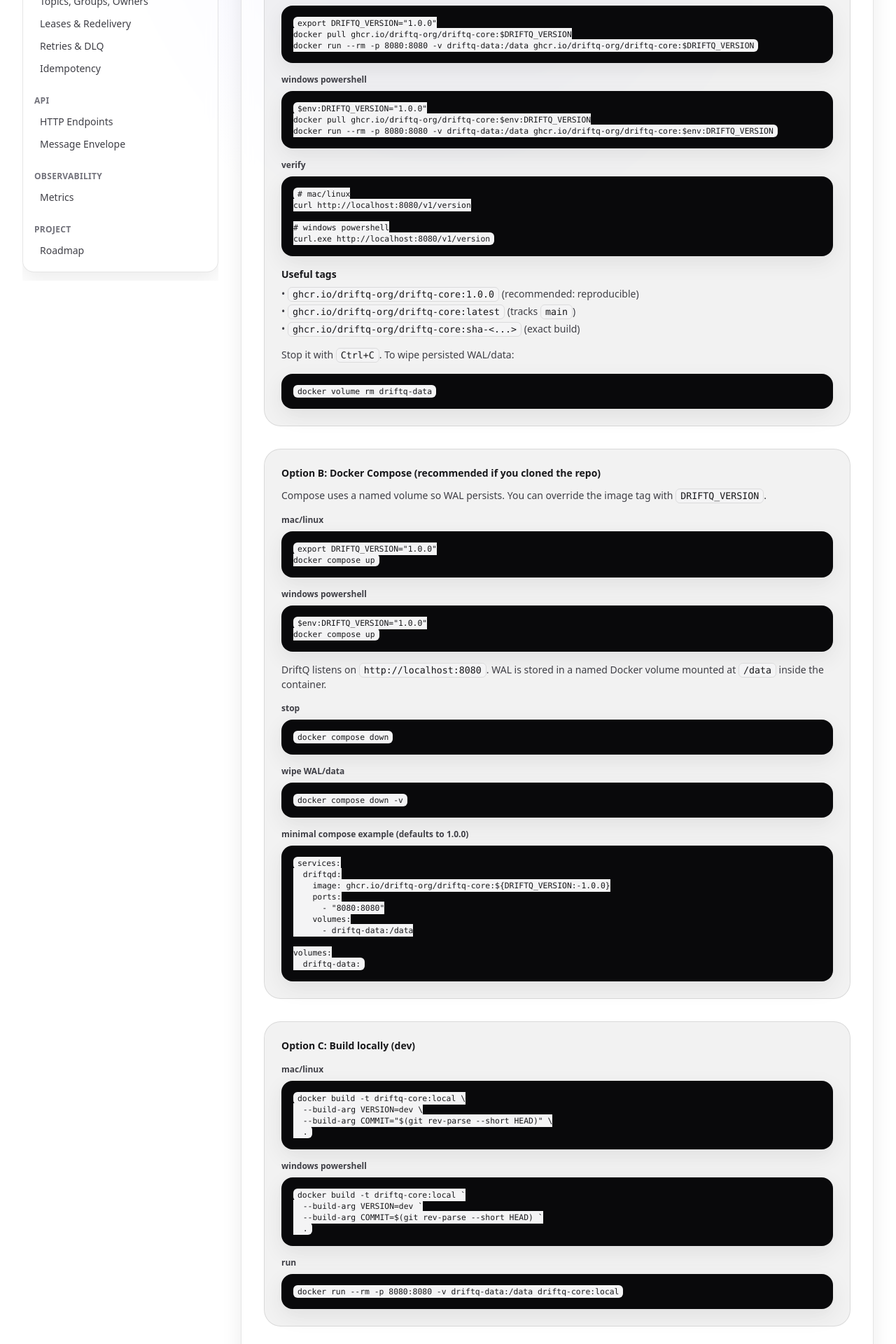
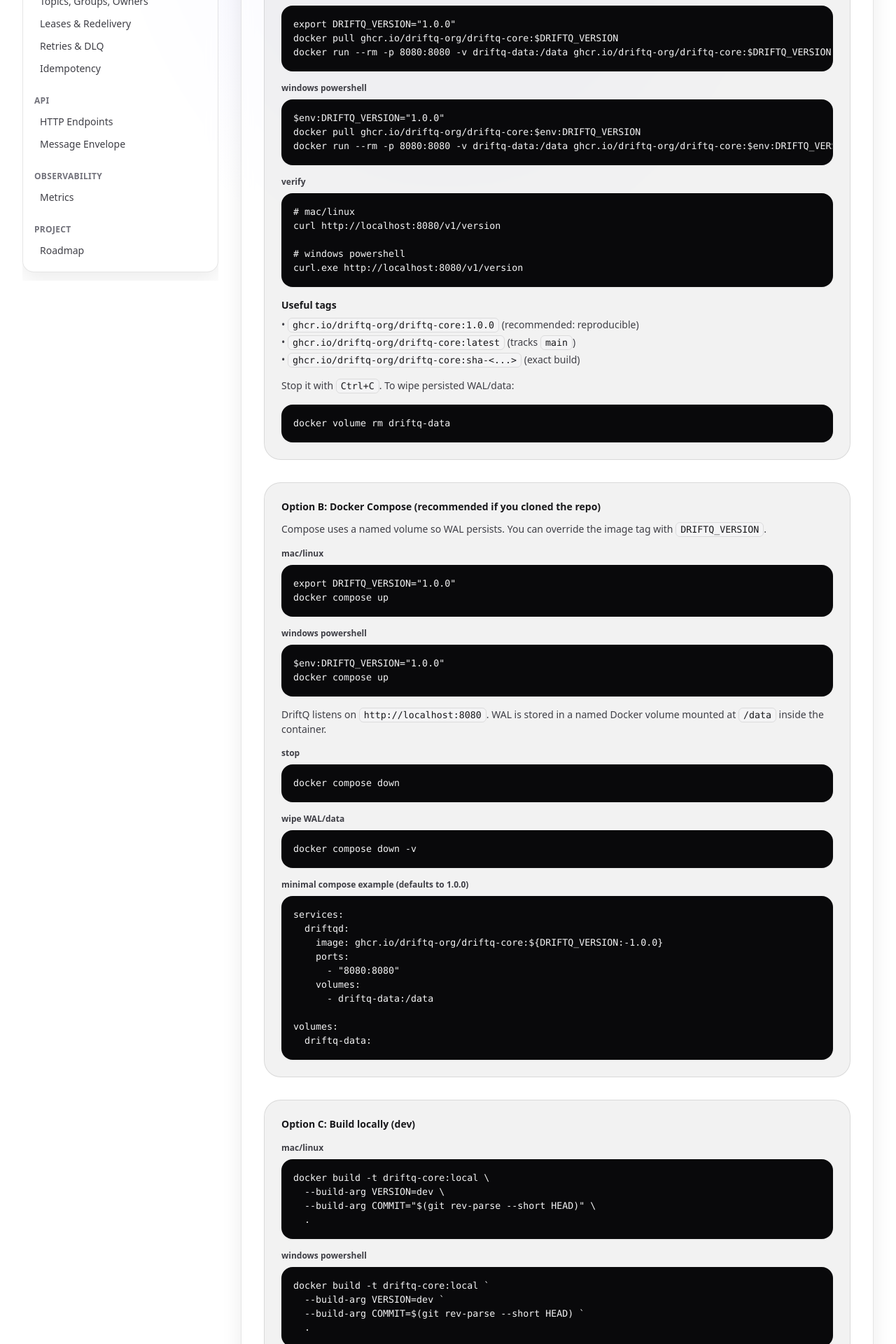
Before and after one commit to driftq-org/driftq-site, a Next.js app: page /docs/run-locally in a window 1280 px wide. Shown: the part 400-2320 px from the top of the page at 70% size. Built offline with nearby package versions, Linux system fonts and the light colour scheme.

Commit message:
Fix run locally code blocks in light theme

```diff
--- a/app/docs/run-locally/page.tsx
+++ b/app/docs/run-locally/page.tsx
@@ -1,11 +1,29 @@
 import DocsShell from "@/components/docs/DocsShell";
-import { Code, CodeSpan } from "@/components/docs/DocsUI";
+import { CodeSpan } from "@/components/docs/DocsUI";
 
 const IMAGE = "ghcr.io/driftq-org/driftq-core";
 const DEFAULT_VERSION = "1.0.0";
+const cardCls = "rounded-3xl border border-black/10 bg-black/5 p-6 dark:border-white/10 dark:bg-white/5";
+
+
+const BlockCode = ({ children }: { children: string }) => (
+  <pre
+    className={[
+      "overflow-x-auto rounded-2xl px-4 py-3 font-mono text-xs leading-relaxed shadow-sm sm:text-sm",
+      "!bg-zinc-950 !text-zinc-100",
+      // nuke any global/light-theme code styling
+      "[&_code]:block [&_code]:w-full [&_code]:whitespace-pre",
+      "[&_code]:!bg-transparent [&_code]:!p-0 [&_code]:!m-0 [&_code]:!text-inherit",
+      // extra safety if any highlighter wraps spans
+      "[&_span]:!bg-transparent"
+    ].join(" ")}
+  >
+    <code>{children}</code>
+  </pre>
+);
 
 const RunLocallyPage = () => (
-  <DocsShell currentPath="/docs/run-locally">
+  <DocsShell currentPath="/docs/run-locally/">
     <div className="not-prose">
       <div className="space-y-8">
         <div className="space-y-3">
@@ -19,7 +37,7 @@
           </p>
         </div>
 
-        <div className="rounded-3xl border border-black/10 bg-black/5 p-6 dark:border-white/10 dark:bg-white/5">
+        <div className={cardCls}>
           <div className="text-sm font-semibold text-zinc-900 dark:text-zinc-100">
             Option A (recommended): Pull from GHCR and run
           </div>
@@ -32,33 +50,39 @@
           <div className="mt-4 space-y-4">
             <div>
               <div className="mb-2 text-xs font-semibold text-zinc-700 dark:text-zinc-300">mac/linux</div>
-              <Code>{`export DRIFTQ_VERSION="${DEFAULT_VERSION}"
+              <BlockCode>{`export DRIFTQ_VERSION="${DEFAULT_VERSION}"
 docker pull ${IMAGE}:$DRIFTQ_VERSION
-docker run --rm -p 8080:8080 -v driftq-data:/data ${IMAGE}:$DRIFTQ_VERSION`}</Code>
+docker run --rm -p 8080:8080 -v driftq-data:/data ${IMAGE}:$DRIFTQ_VERSION`}</BlockCode>
             </div>
 
             <div>
               <div className="mb-2 text-xs font-semibold text-zinc-700 dark:text-zinc-300">windows powershell</div>
-              <Code>{`$env:DRIFTQ_VERSION="${DEFAULT_VERSION}"
+              <BlockCode>{`$env:DRIFTQ_VERSION="${DEFAULT_VERSION}"
 docker pull ${IMAGE}:$env:DRIFTQ_VERSION
-docker run --rm -p 8080:8080 -v driftq-data:/data ${IMAGE}:$env:DRIFTQ_VERSION`}</Code>
+docker run --rm -p 8080:8080 -v driftq-data:/data ${IMAGE}:$env:DRIFTQ_VERSION`}</BlockCode>
             </div>
 
             <div>
               <div className="mb-2 text-xs font-semibold text-zinc-700 dark:text-zinc-300">verify</div>
-              <Code>{`# mac/linux
+              <BlockCode>{`# mac/linux
 curl http://localhost:8080/v1/version
 
 # windows powershell
-curl.exe http://localhost:8080/v1/version`}</Code>
+curl.exe http://localhost:8080/v1/version`}</BlockCode>
             </div>
 
             <div className="text-sm text-zinc-700 dark:text-zinc-200">
               <div className="font-semibold text-zinc-900 dark:text-zinc-100">Useful tags</div>
               <ul className="mt-2 space-y-1">
-                <li>• <CodeSpan>{`${IMAGE}:${DEFAULT_VERSION}`}</CodeSpan> (recommended: reproducible)</li>
-                <li>• <CodeSpan>{`${IMAGE}:latest`}</CodeSpan> (tracks <CodeSpan>main</CodeSpan>)</li>
-                <li>• <CodeSpan>{`${IMAGE}:sha-<...>`}</CodeSpan> (exact build)</li>
+                <li>
+                  • <CodeSpan>{`${IMAGE}:${DEFAULT_VERSION}`}</CodeSpan> (recommended: reproducible)
+                </li>
+                <li>
+                  • <CodeSpan>{`${IMAGE}:latest`}</CodeSpan> (tracks <CodeSpan>main</CodeSpan>)
+                </li>
+                <li>
+                  • <CodeSpan>{`${IMAGE}:sha-<...>`}</CodeSpan> (exact build)
+                </li>
               </ul>
             </div>
 
@@ -66,11 +90,11 @@
               Stop it with <CodeSpan>Ctrl+C</CodeSpan>. To wipe persisted WAL/data:
             </p>
 
-            <Code>{`docker volume rm driftq-data`}</Code>
+            <BlockCode>{`docker volume rm driftq-data`}</BlockCode>
           </div>
         </div>
 
-        <div className="rounded-3xl border border-black/10 bg-black/5 p-6 dark:border-white/10 dark:bg-white/5">
+        <div className={cardCls}>
           <div className="text-sm font-semibold text-zinc-900 dark:text-zinc-100">
             Option B: Docker Compose (recommended if you cloned the repo)
           </div>
@@ -83,14 +107,14 @@
           <div className="mt-4 space-y-4">
             <div>
               <div className="mb-2 text-xs font-semibold text-zinc-700 dark:text-zinc-300">mac/linux</div>
-              <Code>{`export DRIFTQ_VERSION="${DEFAULT_VERSION}"
-docker compose up`}</Code>
+              <BlockCode>{`export DRIFTQ_VERSION="${DEFAULT_VERSION}"
+docker compose up`}</BlockCode>
             </div>
 
             <div>
               <div className="mb-2 text-xs font-semibold text-zinc-700 dark:text-zinc-300">windows powershell</div>
-              <Code>{`$env:DRIFTQ_VERSION="${DEFAULT_VERSION}"
-docker compose up`}</Code>
+              <BlockCode>{`$env:DRIFTQ_VERSION="${DEFAULT_VERSION}"
+docker compose up`}</BlockCode>
             </div>
 
             <div className="text-sm text-zinc-700 dark:text-zinc-200">
@@ -100,19 +124,19 @@
 
             <div>
               <div className="mb-2 text-xs font-semibold text-zinc-700 dark:text-zinc-300">stop</div>
-              <Code>{`docker compose down`}</Code>
+              <BlockCode>{`docker compose down`}</BlockCode>
             </div>
 
             <div>
               <div className="mb-2 text-xs font-semibold text-zinc-700 dark:text-zinc-300">wipe WAL/data</div>
-              <Code>{`docker compose down -v`}</Code>
+              <BlockCode>{`docker compose down -v`}</BlockCode>
             </div>
 
             <div>
               <div className="mb-2 text-xs font-semibold text-zinc-700 dark:text-zinc-300">
                 minimal compose example (defaults to {DEFAULT_VERSION})
               </div>
-              <Code>{`services:
+              <BlockCode>{`services:
   driftqd:
     image: ${IMAGE}:\${DRIFTQ_VERSION:-${DEFAULT_VERSION}}
     ports:
@@ -121,36 +145,34 @@
       - driftq-data:/data
 
 volumes:
-  driftq-data:`}</Code>
+  driftq-data:`}</BlockCode>
             </div>
           </div>
         </div>
 
-        <div className="rounded-3xl border border-black/10 bg-black/5 p-6 dark:border-white/10 dark:bg-white/5">
-          <div className="text-sm font-semibold text-zinc-900 dark:text-zinc-100">
-            Option C: Build locally (dev)
-          </div>
+        <div className={cardCls}>
+          <div className="text-sm font-semibold text-zinc-900 dark:text-zinc-100">Option C: Build locally (dev)</div>
 
           <div className="mt-4 space-y-4">
             <div>
               <div className="mb-2 text-xs font-semibold text-zinc-700 dark:text-zinc-300">mac/linux</div>
-              <Code>{`docker build -t driftq-core:local \\
+              <BlockCode>{`docker build -t driftq-core:local \\
   --build-arg VERSION=dev \\
   --build-arg COMMIT="$(git rev-parse --short HEAD)" \\
-  .`}</Code>
+  .`}</BlockCode>
             </div>
 
             <div>
               <div className="mb-2 text-xs font-semibold text-zinc-700 dark:text-zinc-300">windows powershell</div>
-              <Code>{`docker build -t driftq-core:local \`
+              <BlockCode>{`docker build -t driftq-core:local \`
   --build-arg VERSION=dev \`
   --build-arg COMMIT=$(git rev-parse --short HEAD) \`
-  .`}</Code>
+  .`}</BlockCode>
             </div>
 
             <div>
               <div className="mb-2 text-xs font-semibold text-zinc-700 dark:text-zinc-300">run</div>
-              <Code>{`docker run --rm -p 8080:8080 -v driftq-data:/data driftq-core:local`}</Code>
+              <BlockCode>{`docker run --rm -p 8080:8080 -v driftq-data:/data driftq-core:local`}</BlockCode>
             </div>
           </div>
         </div>
--- a/components/docs/DocsUI.tsx
+++ b/components/docs/DocsUI.tsx
@@ -91,9 +91,3 @@
     {children}
   </code>
 );
-
-export const Code = ({ children }: { children: string }) => (
-  <pre className="overflow-x-auto rounded-2xl border border-black/10 bg-black/10 p-4 text-xs text-zinc-900 dark:border-white/10 dark:bg-white/10 dark:text-zinc-100">
-    <code>{children}</code>
-  </pre>
-);
```
